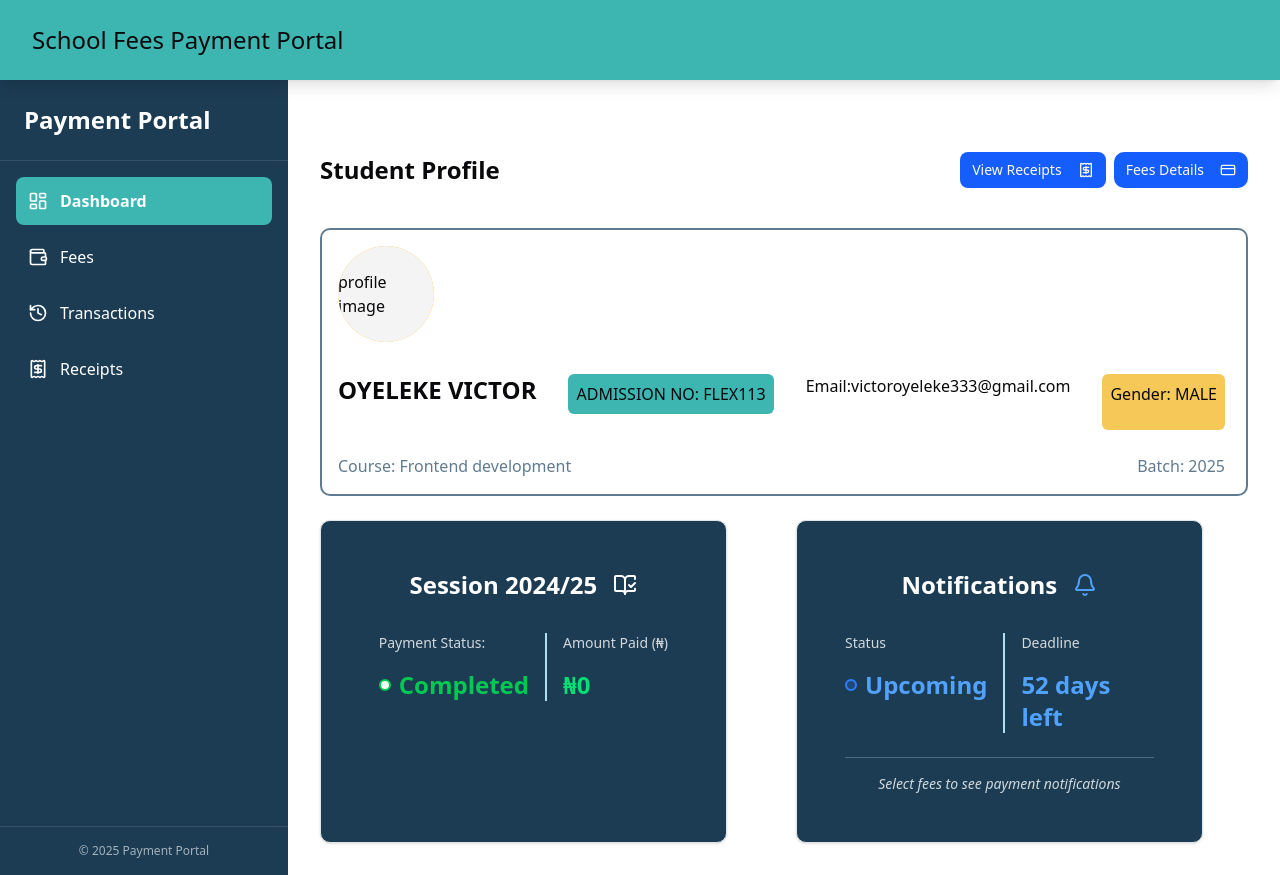
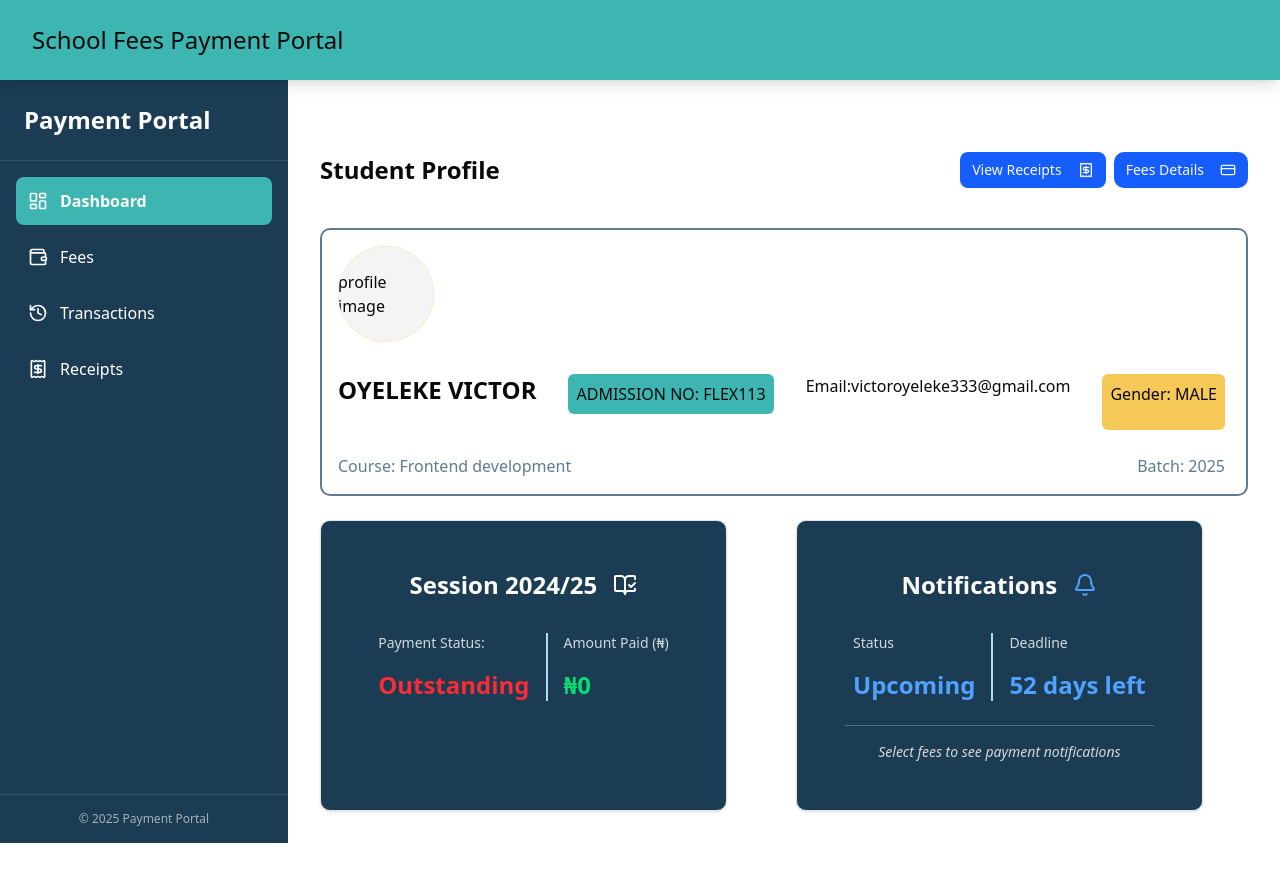
Before and after one commit to Victor-430/student-fee-portal, a React (Vite) app: page / in a window 1280 px wide. After the commit the page ends 843 px from the top, so only its background shows below. Built offline with nearby package versions, Linux system fonts and the light colour scheme.

Commit message:
fix(Dashboard): update payment status logic

```diff
--- a/src/components/dashboard/Notifications.tsx
+++ b/src/components/dashboard/Notifications.tsx
@@ -210,14 +210,7 @@ export const Notifications = () => {
             <div className="flex flex-col gap-4">
               <p className="text-sm opacity-80">Status</p>
               <div className="flex items-center gap-2">
-                <div
-                  className={`w-3 h-3 rounded-full border-2 ${
-                    notificationConfig.urgencyColor.includes('green') ? 'bg-green-500/20 border-green-500' :
-                    notificationConfig.urgencyColor.includes('yellow') ? 'bg-yellow-500/20 border-yellow-500' :
-                    notificationConfig.urgencyColor.includes('blue') ? 'bg-blue-500/20 border-blue-500' :
-                    'bg-red-500/20 border-red-500'
-                  }`}
-                ></div>
+
                 <p className={`font-bold text-2xl ${notificationConfig.urgencyColor}`}>
                   {notificationConfig.status}
                 </p>
--- a/src/components/dashboard/PaymentStatus.tsx
+++ b/src/components/dashboard/PaymentStatus.tsx
@@ -7,27 +7,23 @@ import { formatCurrency } from "@/utils/TransactionHelpers";
 export const PaymentStatus = () => {
   const { totalFee, amountPaid, paymentStatus, feeBalance } = useFee();
 
-  // Determine the status color and display
   const statusConfig = useMemo(() => {
-    if (paymentStatus === "Completed" || amountPaid >= totalFee) {
+    if (paymentStatus === "Completed" && amountPaid === totalFee) {
       return {
         color: "text-green-500",
         bgColor: "bg-green-50",
-        borderColor: "border-green-500",
         label: "Completed",
       };
-    } else if (amountPaid > 0) {
+    } else if (amountPaid > 0 && feeBalance < totalFee) {
       return {
         color: "text-yellow-500",
         bgColor: "bg-yellow-50",
-        borderColor: "border-yellow-500",
         label: "Part Payment",
       };
     } else {
       return {
         color: "text-red-500",
         bgColor: "bg-red-50",
-        borderColor: "border-red-500",
         label: "Outstanding",
       };
     }
@@ -44,9 +40,7 @@ export const PaymentStatus = () => {
             <div className="flex flex-col gap-4">
               <p className="text-sm opacity-80">Payment Status:</p>
               <div className="flex items-center gap-2">
-                <div
-                  className={`w-3 h-3 rounded-full ${statusConfig.bgColor} ${statusConfig.borderColor} border-2`}
-                ></div>
+
                 <p className={`font-bold text-2xl ${statusConfig.color}`}>
                   {statusConfig.label}
                 </p>
```
